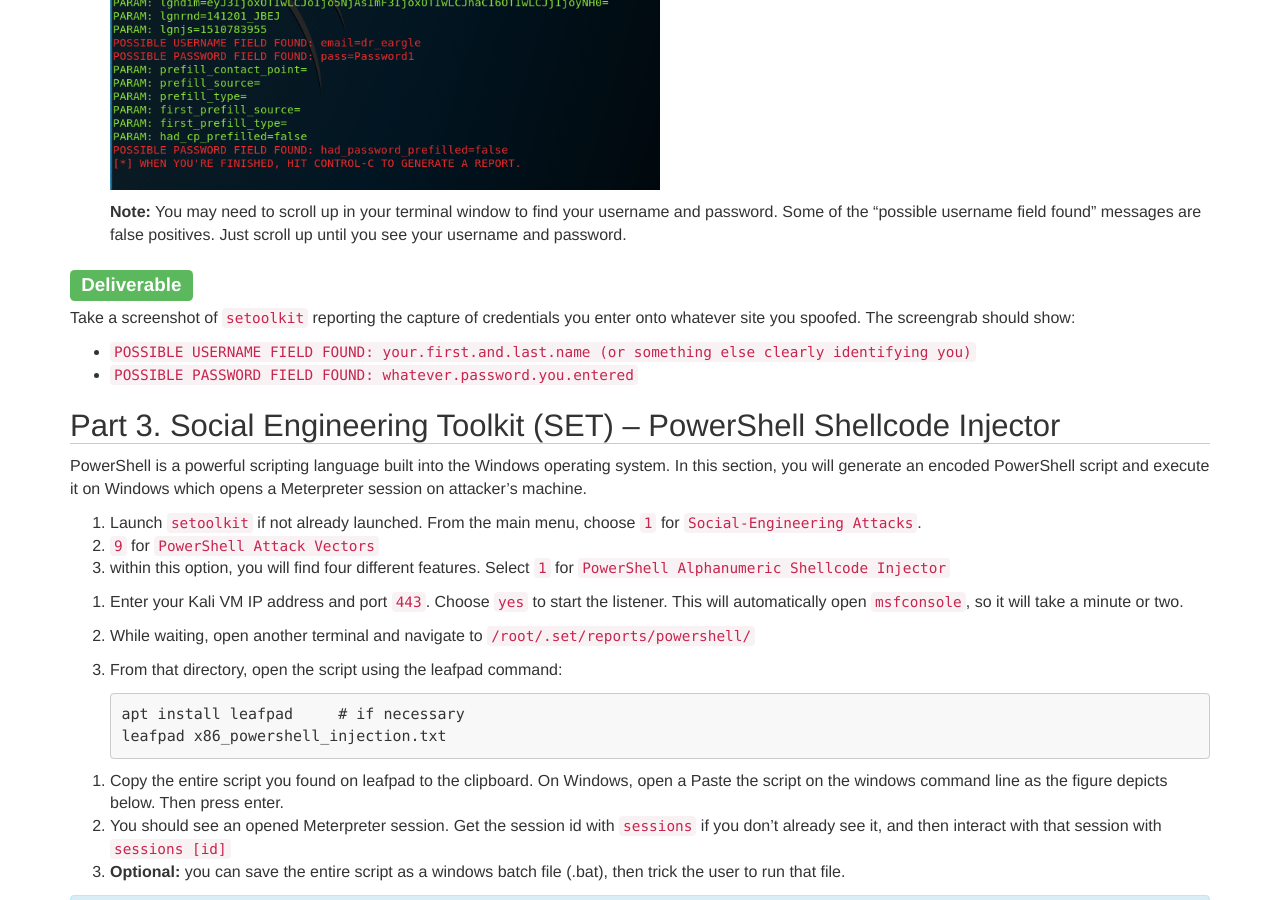
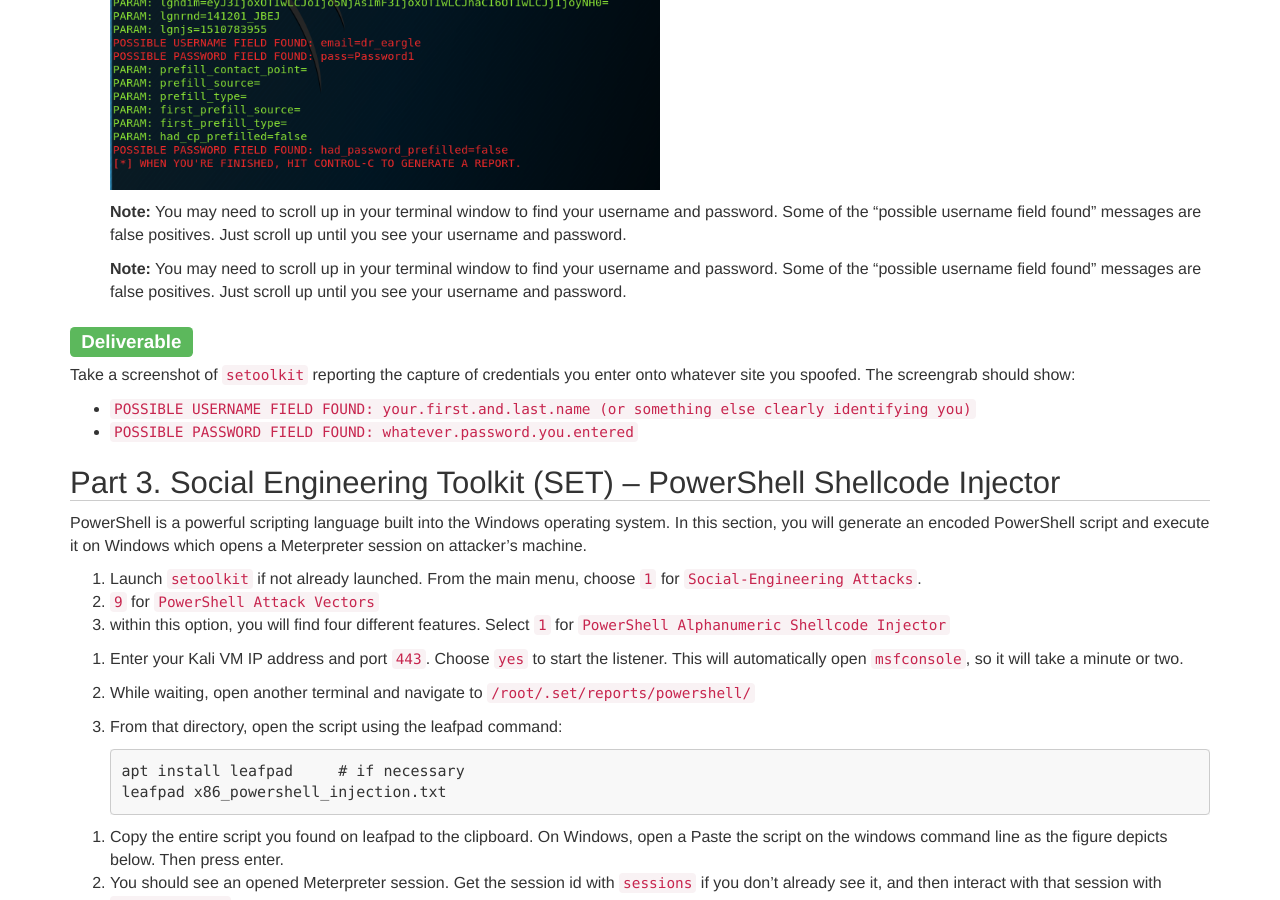
Before and after one commit to security-assignments/security-assignments.github.io, a Jekyll site: the page built from _labs/lab_social_engineering.md, in a window 1280 px wide and 900 px high, scrolled down 5740 px. Built offline with Jekyll 4.4.1, drawn with Linux system fonts in a browser that asks for light colours; some of the changed text lies outside the part shown.

Commit message:
New updates to social engineering lab v2

```diff
--- a/_labs/lab_social_engineering.md
+++ b/_labs/lab_social_engineering.md
@@ -169,6 +169,7 @@ In this section, you’ll use the Social Engineering Toolkit (SET) to craft soci
 
     ![]({{ "/assets/images/lab_set_facebook.png" | relative_url }}){: .img-responsive width='50%'}
 
+    **Note:** You may need to scroll up in your terminal window to find your username and password. Some of the "possible username field found" messages are false positives. Just scroll up until you see your username and password.
 
     **Note:** You may need to scroll up in your terminal window to find your username and password. Some of the "possible username field found" messages are false positives. Just scroll up until you see your username and password.
 
@@ -258,7 +259,7 @@ Download and install a vulnerable version of Adobe Reader to the Windows 10 vm.
 
 3.  On the Windows 10 VM, save the PDF to the desktop by browsing to `http://192.168.55.101:8888`. Open the downloaded file with Adobe Reader
 
-    * Right-click the downloaded file > `Open with...` > 'Adobe Reader 9.0`
+    * Right-click the downloaded file > `Open with...` > `Adobe Reader 9.0`
 
 4.  Adobe Reader will open a dialog asking you whether you want to save a file that the document is attempting to extract. Do so, <span class='label label-info'>saving the file to a locaiton such as the desktop</span>.
 5.  Adobe Reader will then ask if you want to run a script embedded in the pdf document. Let it do so.
@@ -329,7 +330,7 @@ In this section, you will create a macro-enabled Microsoft Word file that opens
 
     2.  From the Developer ribbon, select “Visual Basic” to open the Visual Basic editor.
 
-        ![]({{ "/assets/images/lab_11_9.png" | relative_url }}){: .img-responsive width='70%'}
+		[//]: # Needs image:   ![]({{ "/assets/images/lab_11_9.png" | relative_url }}){: .img-responsive width='70%'}
 
         Inside the visual basic editor, right-click the document, select `Insert > Module`. Open the text file with the exploit code that you copied over from Kali.
         Paste in all of the code in the "Macro" section (**but not the payload**) into the Visual Basic module you just inserted.
@@ -340,7 +341,7 @@ In this section, you will create a macro-enabled Microsoft Word file that opens
 
         Save it as a Word macro-enabled document (`.docm`) and close the VB editor.
 
-        ![]({{ "/assets/images/lab_11_10.png" | relative_url }}){: .img-responsive width='70%'}
+        [//]: # Needs image:   ![]({{ "/assets/images/lab_11_10.png" | relative_url }}){: .img-responsive width='70%'}
 
 5.  In the main body of the Word document, paste the payload hex code from the kali output. Above the hex code, type a simple memo as the ostensible content of the
     memo. Next, highlight the hex code you pasted in and change the font size to “1” and the font color to white.
```
